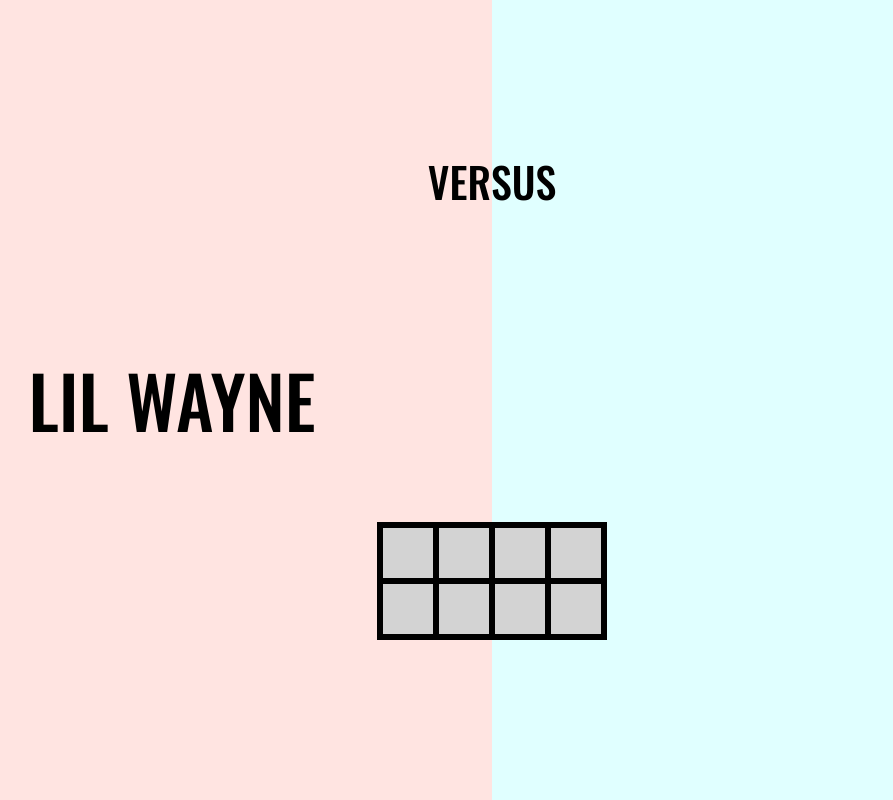
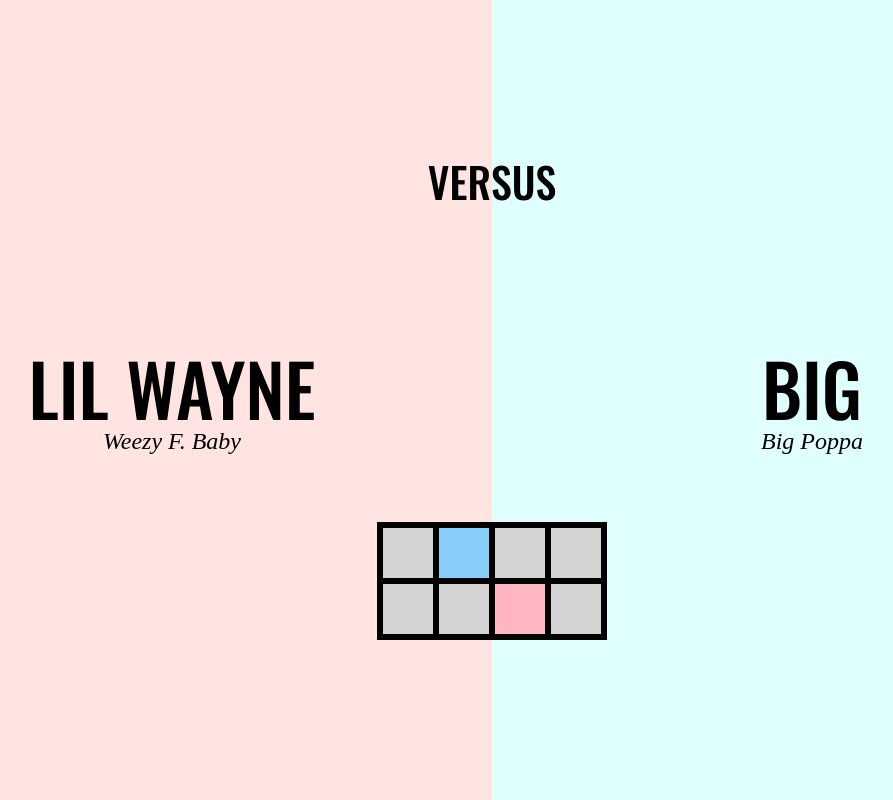
Before and after one commit to jayzizzle/versus, a website built with webpack: page index.html in a window 1280 px wide. Both pictures are taken after a click on the element 640 px from the left and 581 px from the top of the page. Shown: the whole page, without its empty margins (148-1041 px from the left). Built offline with nearby package versions, Linux system fonts and the light colour scheme.

Commit message:
add toggle for left player

```diff
--- a/index.html
+++ b/index.html
@@ -30,9 +30,11 @@
     <div class="player-container">
         <section class="player-side player-side-left">
             <h1 id="left-player-name"></h1>
+            <h6 id="left-player-alias"></h6>
         </section>
         <section class="player-side player-side-right">
             <h1 id="right-player-name"></h1>
+            <h6 id="right-player-alias"></h6>
         </section>
     </div>
 
--- a/src/scripts/data.js
+++ b/src/scripts/data.js
@@ -1,42 +1,50 @@
 const artists = [
     {
         id: 0,
-        alias: '2Pac',
+        stageName: '2Pac',
+        alias: 'Makaveli',
         fullName: 'Tupac Shakur'
     },
     {
         id: 1,
-        alias: 'BIG',
+        stageName: 'BIG',
+        alias: 'Big Poppa',
         fullName: 'Christopher Wallace'
     },
     {
         id: 2,
-        alias: 'Drake',
+        stageName: 'Drake',
+        alias: 'Champagne Papi',
         fullName: 'Aubrey Graham'
     },
     {
         id: 3,
-        alias: 'Eminem',
+        stageName: 'Eminem',
+        alias: 'Slim Shady',
         fullName: 'Marshall Mathers'
     },
     {
         id: 4,
-        alias: 'Jay-Z',
+        stageName: 'Jay-Z',
+        alias: 'Young Hov',
         fullName: 'Shawn Carter'
     },
     {
         id: 5,
-        alias: 'Kanye',
+        stageName: 'Kanye',
+        alias: 'Yeezy',
         fullName: 'Kanye West'
     },
     {
         id: 6,
-        alias: 'Lil Wayne',
+        stageName: 'Lil Wayne',
+        alias: 'Weezy F. Baby',
         fullName: 'Dwayne Carter'
     },
     {
         id: 7,
-        alias: 'Nas',
+        stageName: 'Nas',
+        alias: 'Nas Escobar',
         fullName: 'Nasir Jones'
     }
 ]
--- a/src/scripts/player_select.js
+++ b/src/scripts/player_select.js
@@ -11,22 +11,58 @@
             box.setAttribute('data-id', i);
             ul.append(box);
         }
+
+        this.defaultLoad();
+        ul.addEventListener('click', this.handleClick.bind(this));
         ul.addEventListener('mouseover', this.handleHover.bind(this));
+        ul.addEventListener('mouseout', this.handleOffHover.bind(this));
     }
     defaultLoad() {
+        const displayLeftName = document.getElementById('left-player-name');
+        const displayLeftAlias = document.getElementById('left-player-alias');
+        const displayRightName = document.getElementById('right-player-name');
+        const displayRightAlias = document.getElementById('right-player-alias');
+        displayLeftName.innerHTML = this.leftSelection.stageName;
+        displayLeftAlias.innerHTML = this.leftSelection.alias;
+        displayRightName.innerHTML = this.rightSelection.stageName;
+        displayRightAlias.innerHTML = this.rightSelection.alias;
 
+        const list = document.getElementsByClassName('li-player-select');
+        list[this.leftSelection.id].classList.add('left-selection');
+        list[this.rightSelection.id].classList.add('right-selection');
+    }
+
+    handleClick(e) {
+        e.stopPropagation();
+        let ele = e.target;
+
+        const oldLeftSelection = document.getElementsByClassName('left-selection');
+        oldLeftSelection[0].classList.remove("left-selection");
+
+        ele.classList.add('left-selection');
+        const artist = this.artists[ele.dataset.id];
+        this.leftSelection = artist;
+        this.hoverChain(ele);
     }
 
     handleHover(e) {
+        e.stopPropagation();
         let ele = e.target;
+        this.hoverChain(ele);
+    }
+
+    handleOffHover(e) {
         e.stopPropagation();
-        this.hoverChain(ele);
+        let ele = e.target;
+        this.defaultLoad();
     }
 
     hoverChain(ele) {
         const artist = this.artists[ele.dataset.id];
         const displayName = document.getElementById('left-player-name');
-        if (artist) displayName.innerHTML = artist.alias;
+        const displayAlias = document.getElementById('left-player-alias');
+        if (artist) displayName.innerHTML = artist.stageName;
+        if (artist) displayAlias.innerHTML = artist.alias;
     }
 }
 
--- a/src/styles/style.css
+++ b/src/styles/style.css
@@ -13,12 +13,18 @@
     font-family: 'Oswald', sans-serif;
     font-size: 72px;
     text-transform: uppercase;
+    padding: 5px;
 }
 
 h2 {
     font-family: 'Oswald', sans-serif;
     font-size: 42px;
     text-transform: uppercase;
+}
+
+h6 {
+    font-size: 24px;
+    font-style: italic;
 }
 
 .flex-box-col {
@@ -43,6 +49,7 @@
 .player-side {
     width :50vw;
     display: flex;
+    flex-direction: column;
     justify-content: center;
     align-items: center;
 }
@@ -87,3 +94,11 @@
   -webkit-filter: grayscale(100%);
   filter: grayscale(100%);
 }
+
+.left-selection {
+    background-color: lightpink;
+}
+
+.right-selection {
+    background-color: lightskyblue;
+}
```
Also changed, not shown: dist/main.js.
